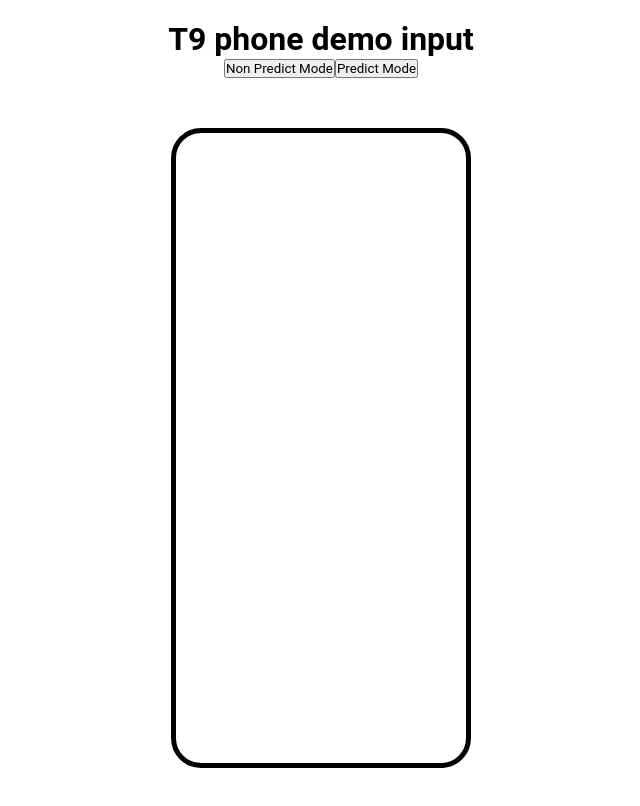
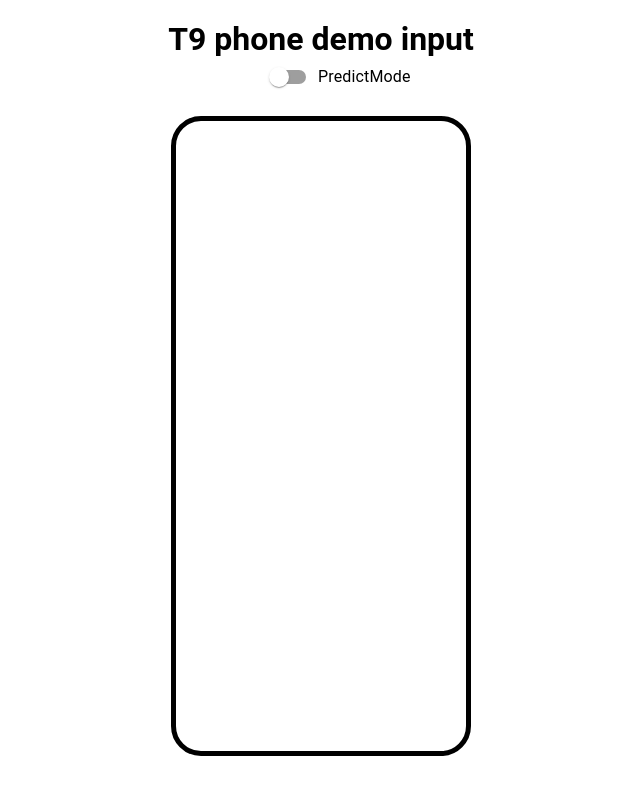
Before and after one commit to catlirex/T9Phone, a React (Create React App) app in the folder client/: page / in a window 1280 px wide. Shown: the top 806 px of the page, without its empty margins (319-959 px from the left). Built offline with nearby package versions, Linux system fonts and the light colour scheme.

Commit message:
Update: replace redux with Zustand

```diff
--- a/client/src/App.css
+++ b/client/src/App.css
@@ -23,19 +23,13 @@
 
 .phone {
   padding-top: 30px;
-  margin: 50px;
+  margin: 20px;
   width: 300px;
   height: 80vh;
   border: 5px solid black;
   border-radius: 30px;
 }
 
-.background-image {
-  margin: 0 100px;
-  padding: 15px 0;
-  width: 380px;
-  height: 700px;
-  background-size: cover;
-  margin-left: auto;
-  margin-right: auto;
+.mode {
+  width: 100px;
 }
--- a/client/src/App.js
+++ b/client/src/App.js
@@ -1,18 +1,14 @@
-import logo from "./logo.svg";
 import "./App.css";
-import { modeStore } from "./store/predictStore";
-import { messageStore } from "./store/messageStore";
+import SwitchLabels from "./components/Switch";
 
 function App() {
   return (
     <div className="App">
       <div className="wrapper">
         <h1>T9 phone demo input</h1>
-        <div className="input-mode">
-          <button>Non Predict Mode</button>
-          <button>Predict Mode</button>
+        <div className="mode">
+          <SwitchLabels />
         </div>
-
         <div className="phone"></div>
       </div>
     </div>
--- /dev/null
+++ b/client/src/components/Switch.jsx
@@ -0,0 +1,19 @@
+import * as React from "react";
+import FormGroup from "@mui/material/FormGroup";
+import FormControlLabel from "@mui/material/FormControlLabel";
+import Switch from "@mui/material/Switch";
+import useStore from "../store/store";
+
+export default function SwitchLabels() {
+  const predictMode = useStore((state) => state.predictMode);
+  const switchMode = useStore((state) => state.switchMode);
+
+  return (
+    <FormGroup>
+      <FormControlLabel
+        control={<Switch checked={predictMode} onChange={switchMode} />}
+        label="PredictMode"
+      />
+    </FormGroup>
+  );
+}
--- a/client/src/store/messageStore.js
+++ /dev/null
@@ -1,23 +0,0 @@
-import { createSlice, configureStore } from "@reduxjs/toolkit";
-
-const messageSlice = createSlice({
-  name: "message",
-  initialState: {
-    input: "",
-    output: [""],
-  },
-  reducers: {
-    updateInput: (state, payload) => {
-      state.input = payload;
-    },
-    updateOutput: (state, payload) => {
-      state.output = payload;
-    },
-  },
-});
-
-export const { updateInput, updateOutput } = messageSlice.actions;
-
-export const messageStore = configureStore({
-  reducer: messageSlice.reducer,
-});
--- a/client/src/store/predictStore.js
+++ /dev/null
@@ -1,19 +0,0 @@
-import { createSlice, configureStore } from "@reduxjs/toolkit";
-
-const predictSlice = createSlice({
-  name: "predict",
-  initialState: {
-    value: false,
-  },
-  reducers: {
-    switchMode: (state) => {
-      state.value = !state.value;
-    },
-  },
-});
-
-export const { switchMode } = predictSlice.actions;
-
-export const modeStore = configureStore({
-  reducer: predictSlice.reducer,
-});
--- /dev/null
+++ b/client/src/store/store.js
@@ -0,0 +1,14 @@
+import create from "zustand";
+
+const useStore = create((set, get) => ({
+  predictMode: false,
+  switchMode: () => set({ predictMode: !get().predictMode }),
+
+  input: [""],
+  setInput: (payload) => set({ input: payload }),
+
+  output: [],
+  setOutput: (payload) => set({ output: payload }),
+}));
+
+export default useStore;
```
Also changed, not shown: client/package.json (+5 -3 lines), client/src/index.js (+6 -6 lines), 1 other file (tests, documents, lock files or other folders).
